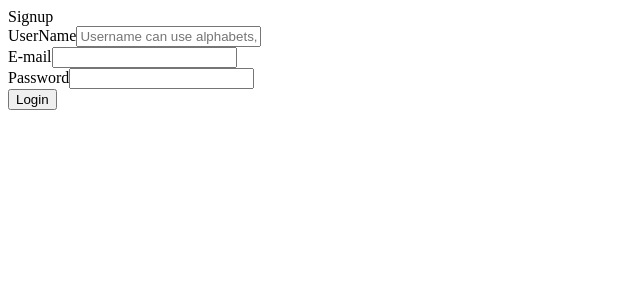
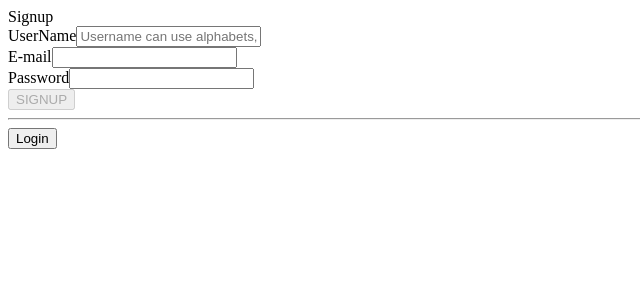
Before and after one commit to koichibass1224/gs-task-php-db, a React (Create React App) app in the folder frontend/: page / in a window 1280 px wide. Shown: the top 300 px of the page, without its empty margins (0-640 px from the left). Built offline with nearby package versions, Linux system fonts and the light colour scheme; no server answers.

Commit message:
Implement Signup.

```diff
--- a/frontend/src/components/LoginSignupForm/SignupForm.jsx
+++ b/frontend/src/components/LoginSignupForm/SignupForm.jsx
@@ -1,19 +1,52 @@
-import React from 'react';
+import React, { useState, useCallback } from 'react';
+import Alert from '../Form/Alert';
 
 export default function SignupForm({
   username,
   email,
   password,
+  setUsername,
+  setEmail,
+  setPassword,
   submitHandler,
-  onChangeUserName,
-  onChangeEmail,
-  onChangePassword,
   onChangeMode,
 }) {
+  const [error, setError] = useState(false);
+
+  const onChangeUserName = useCallback((e) => {
+    setUsername(e.target.value);
+  }, [setUsername]);
+
+  const onChangeEmail = useCallback((e) => {
+    setEmail(e.target.value);
+  }, [setEmail]);
+
+  const onChangePassword = useCallback((e) => {
+    setPassword(e.target.value);
+  }, [setPassword]);
+
+  const onSubmit = useCallback(async (e) => {
+    e.preventDefault();
+    try {
+      const res = await submitHandler({
+        username,
+        email,
+        password,
+      });
+      console.log(res);
+    } catch(err) {
+      const errMessage = (err.response && err.response.data.message) || err.message;
+      setError(errMessage);
+    }
+  }, [username, email, password, submitHandler]);
+
+  const disabled = !username || !email || !password;
+
   return (
     <>
       <div className="form-title">Signup</div>
-      <form onSubmit={submitHandler}>
+      {error && <Alert className="alert-error">{error}</Alert>}
+      <form onSubmit={onSubmit}>
         <div className="form-row">
           <label htmlFor="username" className="label">
             UserName
@@ -25,6 +58,7 @@ export default function SignupForm({
             value={username}
             onChange={onChangeUserName}
             placeholder="Username can use alphabets, - ande _."
+            required={true}
           />
         </div>
         <div className="form-row">
@@ -37,6 +71,7 @@ export default function SignupForm({
             className="imput-field"
             value={email}
             onChange={onChangeEmail}
+            required={true}
           />
         </div>
         <div className="form-row">
@@ -49,9 +84,14 @@ export default function SignupForm({
             className="imput-field"
             value={password}
             onChange={onChangePassword}
+            required={true}
           />
         </div>
+        <div className="form-row form-action">
+          <button type="submit" disabled={disabled}>SIGNUP</button>
+        </div>
       </form>
+      <hr />
       <button className="btn" onClick={onChangeMode}>
         Login
       </button>
```
